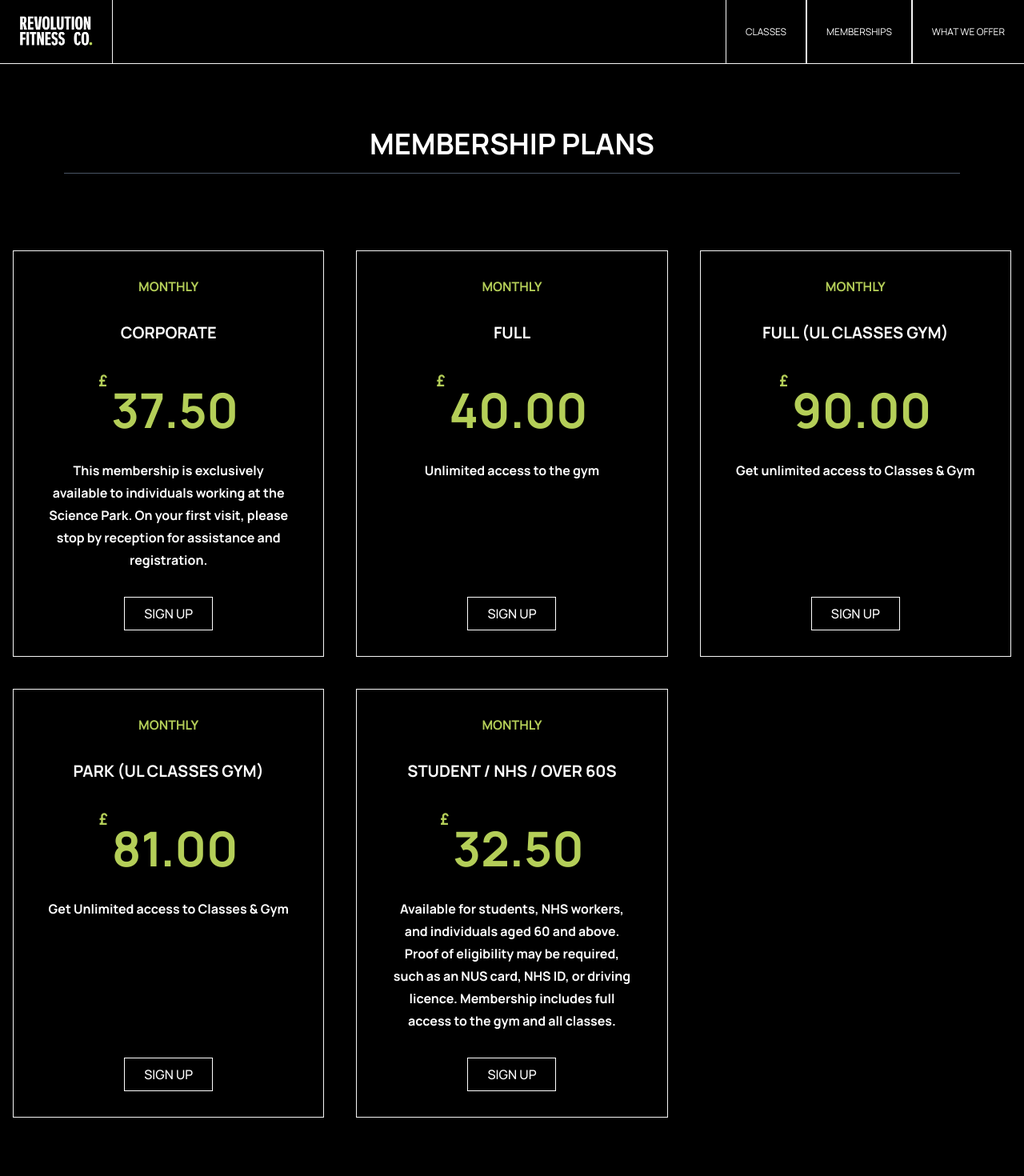
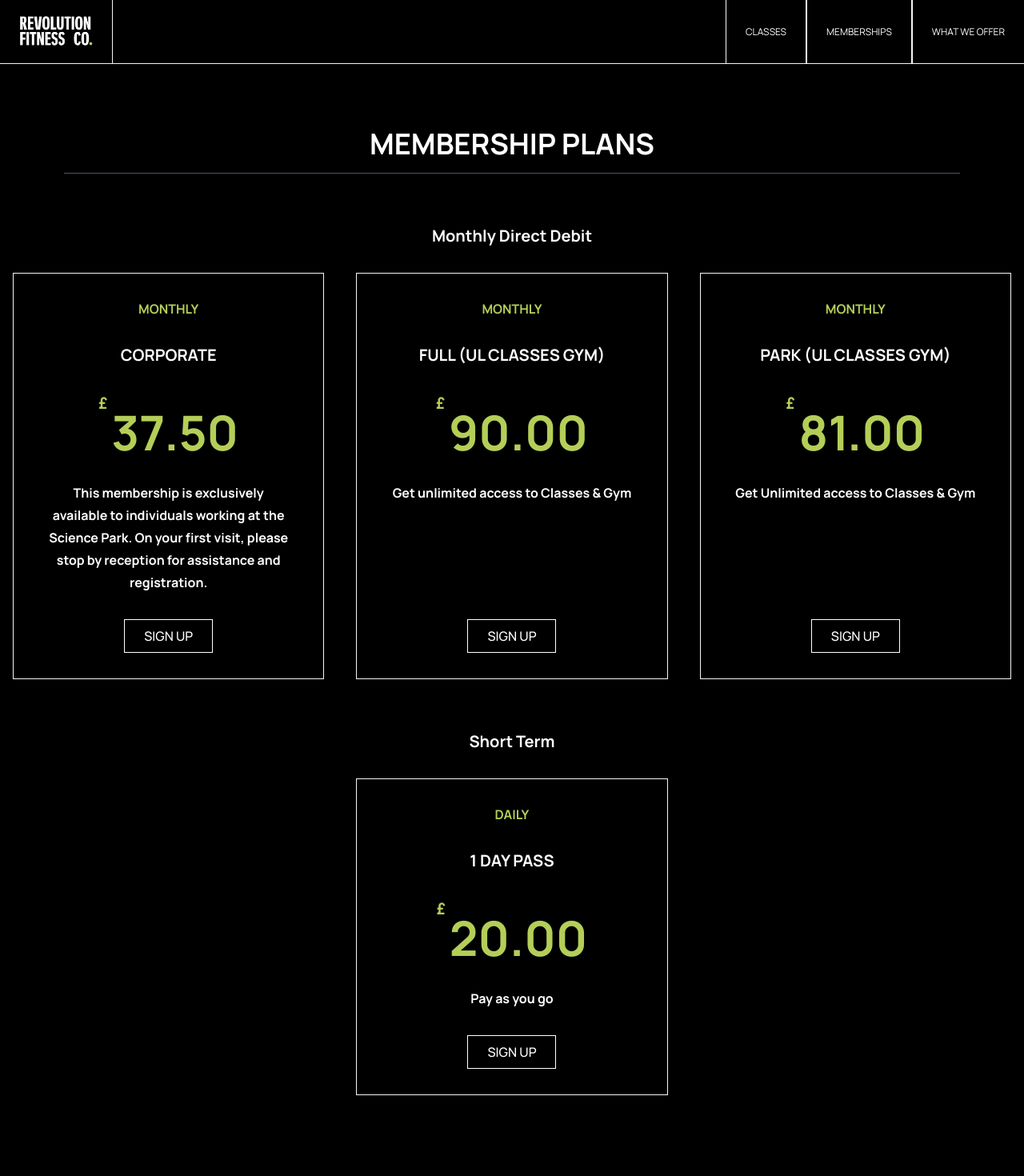
Before and after one commit to Bob-Karemera-Shema/revolution-fitness-co, a Next.js app: page /membership-plans in a window 1280 px wide. Shown: the top 1470 px of the page at 80% size. Built offline with nearby package versions, Linux system fonts and the light colour scheme.

Commit message:
feat: updated timetable and membership plans

```diff
--- a/app/classes/page.tsx
+++ b/app/classes/page.tsx
@@ -61,8 +61,8 @@ export default function About() {
                             </h3>
                             {day.classes.length > 0 ? (
                                 <div className="divide-y divide-gray-600">
-                                    {day.classes.map((cls) => (
-                                        <div key={cls.time + cls.name} className="py-4 px-4 space-y-2 font-bold">
+                                    {day.classes.map((cls, index) => (
+                                        <div key={cls.time + cls.name + index} className="py-4 px-4 space-y-2 font-bold">
                                             <p>{cls.time}</p>
                                             <p>{cls.name}</p>
                                             <Link href="https://play.google.com/store/apps/details?id=clubwise.com.fitsense" target="_blank" rel="noopener noreferrer" aria-label="Sign Up" className="pt-2 block">
@@ -96,10 +96,10 @@ export default function About() {
                             { length: Math.max(0, ...filteredSchedule.map(d => d.classes.length)) },
                             (_, rowIndex) => (
                                 <tr key={rowIndex}>
-                                    {filteredSchedule.map((day) => {
+                                    {filteredSchedule.map((day, dayIndex) => {
                                         const cls = day.classes[rowIndex];
                                         return (
-                                            <td key={day.day} className="py-4 px-4 space-y-2 border border-gray-600 font-bold">
+                                            <td key={day.day + dayIndex + rowIndex} className="py-4 px-4 space-y-2 border border-gray-600 font-bold">
                                                 {cls && (
                                                     <>
                                                         <p>{cls.time}</p>
--- a/app/components/footer.tsx
+++ b/app/components/footer.tsx
@@ -12,9 +12,11 @@ export const Footer = () => {
                     <p className="-mt-15 mb-10 font-medium">
                         Join Now for £40/month
                     </p>
-                    <Button type="primary">
-                        Get Started
-                    </Button>
+                    <Link href="https://secure17.clubwise.com/revolutionhealthandfitnesscentre/pos.asp" target="_blank" rel="noopener noreferrer" aria-label="Sign Up">
+                        <Button type="primary">
+                            Get Started
+                        </Button>
+                    </Link>
                 </div>
 
                 <div className="grid grid-cols-1 lg:grid-cols-2 gap-10">
--- a/app/membership-plans/page.tsx
+++ b/app/membership-plans/page.tsx
@@ -22,10 +22,26 @@ export default function MembershipPlans() {
         Membership Plans
       </h1>
 
-            <section className="py-16 px-4 grid grid-cols-1 lg:grid-cols-3 gap-10">
+      <h1 className="mt-16 text-xl text-center font-bold mx-10 md:mx-20">
+        Monthly Direct Debit
+      </h1>
+
+      <section className="px-4 grid grid-cols-1 lg:grid-cols-3 gap-10">
         {
-                    membershipPlans.map((plan) => <MembershipCard key={plan.name} data={plan} />)
+          membershipPlans.filter(plan => plan.frequency.toLowerCase() === "monthly").map((plan) => <MembershipCard key={plan.name} data={plan} />)
         }
+      </section>
+
+      <h1 className="mt-16 text-xl text-center font-bold mx-10 md:mx-20">
+        Short Term
+      </h1>
+
+      <section className="pb-16 px-4 grid grid-cols-1 lg:grid-cols-3 gap-10">
+        <div />
+        {
+          membershipPlans.filter(plan => plan.frequency.toLowerCase() === "daily").map((plan) => <MembershipCard key={plan.name} data={plan} />)
+        }
+        <div />
       </section>
     </main>
   );
--- a/lib/data.tsx
+++ b/lib/data.tsx
@@ -49,12 +49,12 @@ export const membershipPlans = [
     //     description: "Get unlimited access to Classes & Gym",
     //     frequency: "Monthly"
     // },
-    {
-        name: "Full",
-        price: "40.00",
-        description: "Unlimited access to the gym",
-        frequency: "Monthly"
-    },
+    // {
+    //     name: "Full",
+    //     price: "40.00",
+    //     description: "Unlimited access to the gym",
+    //     frequency: "Monthly"
+    // },
     {
         name: "Full (UL Classes Gym)",
         price: "90.00",
@@ -67,11 +67,17 @@ export const membershipPlans = [
         description: "Get Unlimited access to Classes & Gym",
         frequency: "Monthly"
     },
+    // {
+    //     name: "Student / NHS / Over 60s",
+    //     price: "32.50",
+    //     description: "Available for students, NHS workers, and individuals aged 60 and above. Proof of eligibility may be required, such as an NUS card, NHS ID, or driving licence. Membership includes full access to the gym and all classes.",
+    //     frequency: "Monthly"
+    // },
     {
-        name: "Student / NHS / Over 60s",
-        price: "32.50",
-        description: "Available for students, NHS workers, and individuals aged 60 and above. Proof of eligibility may be required, such as an NUS card, NHS ID, or driving licence. Membership includes full access to the gym and all classes.",
-        frequency: "Monthly"
+        name: "1 Day Pass",
+        price: "20.00",
+        description: "Pay as you go",
+        frequency: "Daily"
     }
 ];
 
@@ -144,11 +150,11 @@ export const classSchedule = [
     {
         day: "Fri",
         classes: [
-            { time: "7:00 am", name: "Sweat or Lift", type: "functional" },
-            { time: "7:15 am", name: "Abs", type: "studio" },
-            { time: "12:15 pm", name: "Sweat or Lift", type: "functional" },
-            { time: "12:15 pm", name: "Hybrid", type: "studio" },
-            { time: "5:30 pm", name: "Hyrox", type: "functional" },
+            { time: "7:00 am", name: "Lift & Sweat", type: "functional" },
+            { time: "7:15 am", name: "Lift & Sweat", type: "functional" },
+            { time: "12:15 pm", name: "Lift & Sweat", type: "functional" },
+            { time: "12:15 pm", name: "Lift & Sweat", type: "functional" },
+            { time: "5:30 pm", name: "Lift & Sweat", type: "functional" },
         ]
     },
     {
```
Lines whose indentation alone changed are shown as unchanged.
